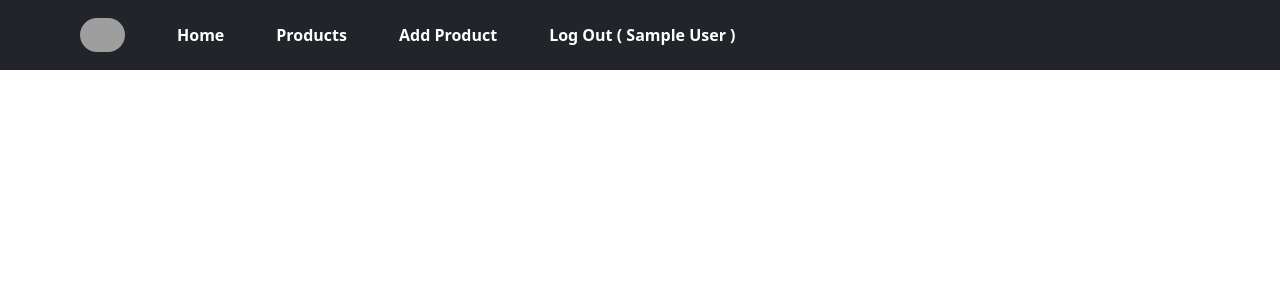
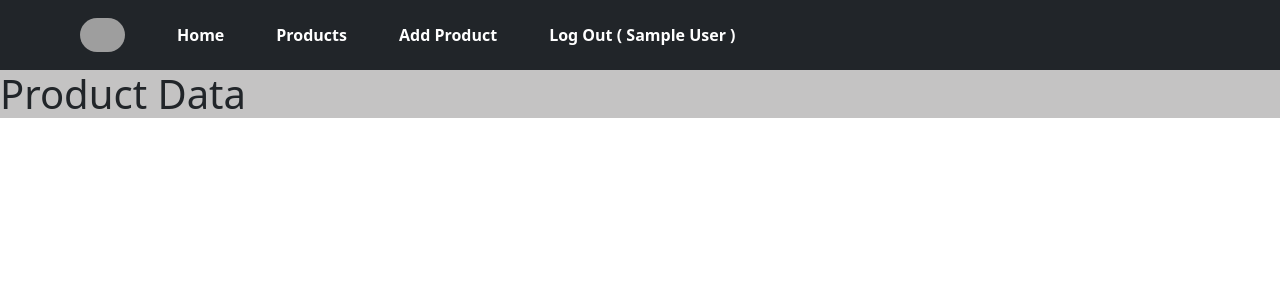
Before and after one commit to shivasingh0/E-Commerce, a React (Create React App) app in the folder FrontEnd/: page /productdata/1 in a window 1280 px wide. Shown: the top 300 px of the page. Built offline with nearby package versions, Linux system fonts and the light colour scheme; no server answers; sample sign-in values are in the browser's storage; grey boxes are pictures that could not be loaded.

Commit message:
04-october

```diff
--- a/FrontEnd/src/App.js
+++ b/FrontEnd/src/App.js
@@ -20,7 +20,7 @@ function App() {
             <Route path="/products" element={ <ProductList/> } />
             <Route path="/add-product" element={<AddProduct />} />
             <Route path="/updateproduct/:id" element={<UpdateProduct />} />
-            <Route path="/productdata" element={<ProductData />} />
+            <Route path="/productdata/:id" element={<ProductData />} />
           </Route>
           <Route path="/login" element={<LoginPage />} />
           <Route path="/signup" element={<SignUpPage />} />
--- a/FrontEnd/src/pages/Home/Home.js
+++ b/FrontEnd/src/pages/Home/Home.js
@@ -6,6 +6,7 @@ import { useNavigate } from "react-router-dom";
 function Home() {
   const [cardData, setCardData] = useState([]);
   const [selectedCategory, setSelectedCategory] = useState([]);
+  // const {id} = useParams()
 
   const navigate = useNavigate();
 
@@ -43,8 +44,8 @@ function Home() {
   const groupedProducts = groupProductsByCategory();
 
   // Navigate to Card Data Page
-  function productData() {
-    navigate('/productData')
+  const productData = (id) => {
+    navigate(`/productData/${id}`)
   }
 
   return (
@@ -92,7 +93,7 @@ function Home() {
           <h2 className="title">{category}</h2>
           <div className="card-flex">
             {products.map((item, itemIndex) => (
-              <div key={itemIndex} onClick={productData} className="card">
+              <div key={itemIndex} onClick={ (()=> productData(item._id))} className="card">
                 <img src={item.images[0]} alt="" />
                 <div className="card-text">
                   <p className="title">{item.title}</p>
--- a/FrontEnd/src/pages/ProductData/ProductData.css
+++ b/FrontEnd/src/pages/ProductData/ProductData.css
@@ -0,0 +1,20 @@
+.card-container{
+    background-color: rgb(196, 195, 195);
+    width: 100%;
+    height: 100%;
+    /* text-align: center; */
+}
+.main-container{
+    display: flex;
+    gap: 10rem;
+    padding: 5rem;
+}
+.main-container img{
+    width: 40rem;
+}
+.main-container .left-container{
+    width: 40%;
+}
+.main-container .right-container{
+    width: 60%;
+}
--- a/FrontEnd/src/pages/ProductData/ProductData.js
+++ b/FrontEnd/src/pages/ProductData/ProductData.js
@@ -1,12 +1,30 @@
-import React from 'react'
-import "./ProductData.css"
+import React, { useEffect } from "react";
+import "./ProductData.css";
+// import { useParams } from "react-router-dom";
 
 function ProductCard() {
+  // const {id} = useParams();
+
+  useEffect(()=>{
+    getCardData();
+  },[]);
+
+  const getCardData = async(id) =>{
+    let result = await fetch(`http://localhost:5000/products/${id}`,{
+      method : 'GET',
+      headers : {
+        'Content-Type': 'aplication/json'
+      }
+    })
+    result = await result.json();
+    console.log(result);
+  }
+
   return (
-    <div>
+    <div className="card-container">
       <h1>Product Data</h1>
     </div>
-  )
+  );
 }
 
-export default ProductCard
+export default ProductCard;
```
